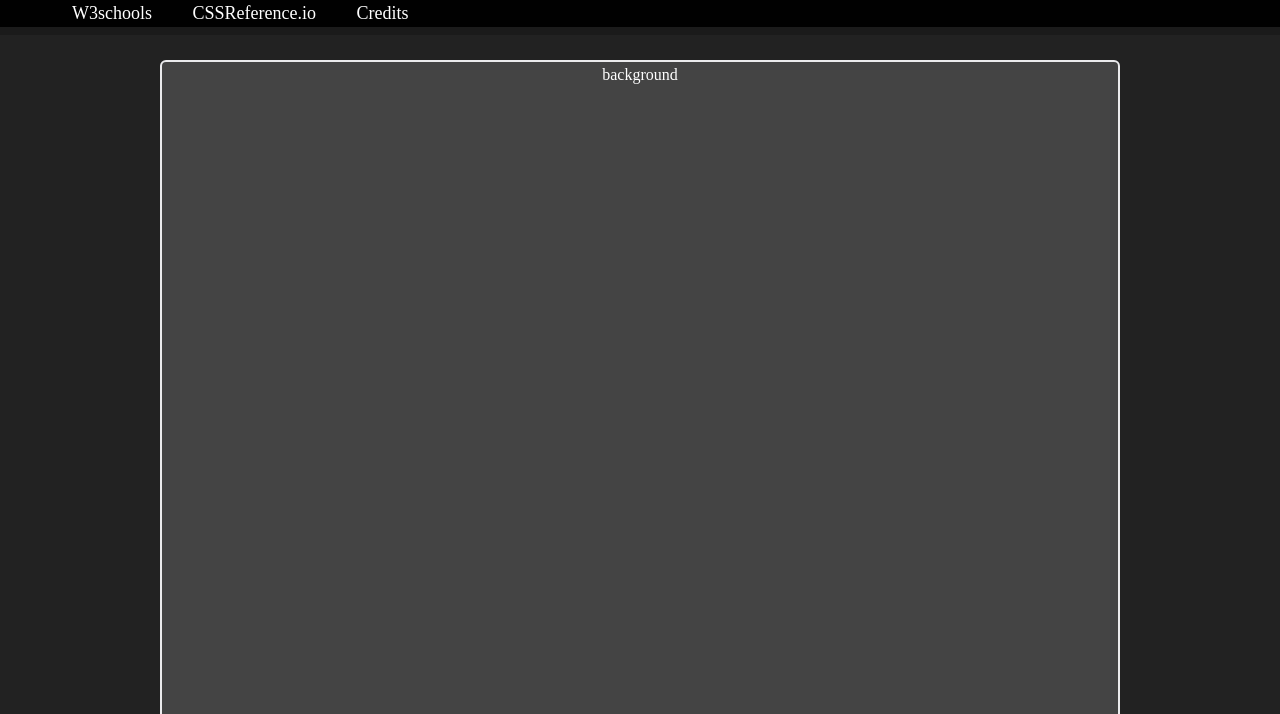
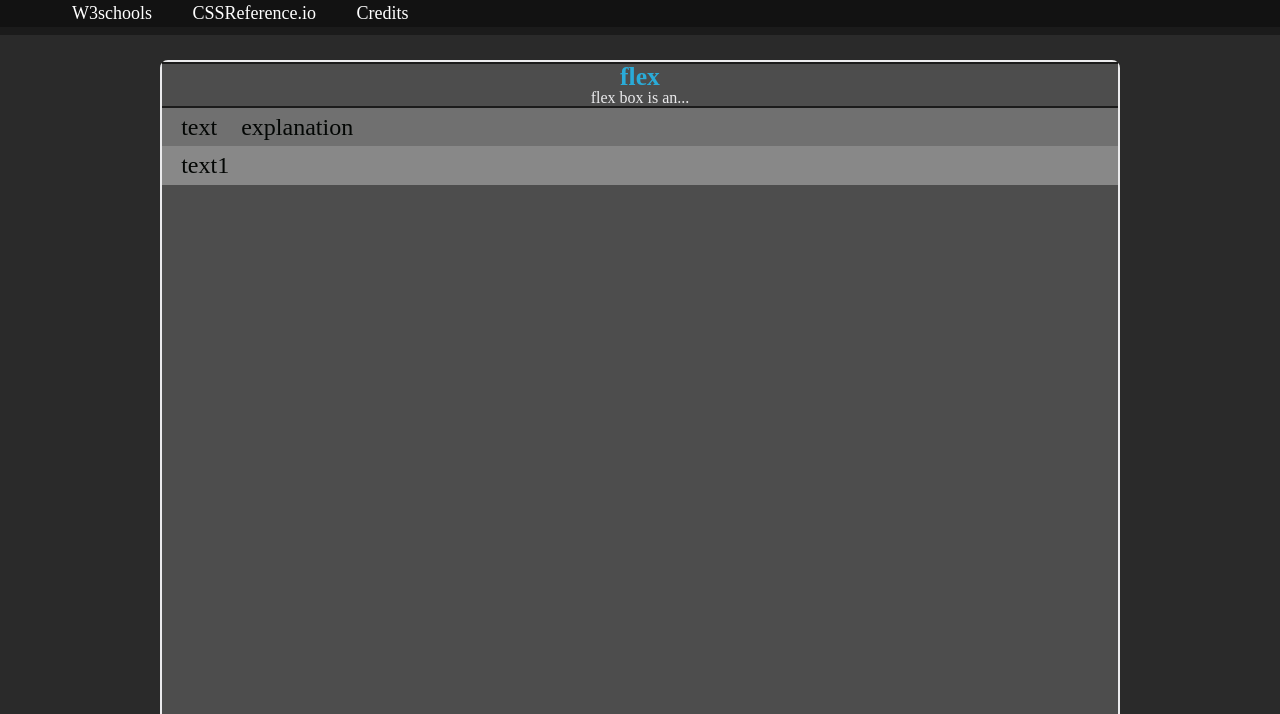
Before and after one commit to kripticni/Web, a plain HTML site: page css/projects/css-index/index.html in a window 1280 px wide. Shown: the part 86-800 px from the top of the page. Drawn offline with Linux system fonts and the light colour scheme.

Commit message:
further work on css for the css-index website

```diff
--- a/css/projects/css-index/css/style.css
+++ b/css/projects/css-index/css/style.css
@@ -34,7 +34,7 @@ body, html {
 
 	width: 100%;
 
-	background: #010101;
+	background: #121212;
 	color: white;
 
 	border-bottom-width: 8px;
@@ -66,28 +66,29 @@ body, html {
 	justify-content: center;
 	align-items: center;
 
-	background: #222;
+	background: #2a2a2a;
 	color: white;
 
-	border-top-color: #222;
+	border-top-color: #2a2a2a;
 	border-top-width: 1.6em;
 	border-top-style: solid;
 
-	border-bottom-color: #222;
+	border-bottom-color: #2a2a2a;
 	border-bottom-width: 1.6em;
 	border-bottom-style: solid;
 
 	height: auto;
 }
 
-.frame {
+#frame {
 	display: flex;
-	justify-content: center;
+	flex-direction: column;
+	justify-content: flex-start;
 
-	background: #444;
+	background: #4d4d4d;
 	color: white;
 
-	border-radius: 6px;
+	border-radius: 8px;
 	border-color: #ebebed;
 	border-style: solid;
 	border-width: 2px;
@@ -96,8 +97,73 @@ body, html {
 	width: 75vw;
 }
 
+.item-class {
+	display: flex;
+	align-items: center;
+	justify-content: center;
+
+	width: 100%;
+
+	text-align: center;
+	margin-block: 0;
+
+	border-bottom-width: 2px;
+	border-bottom-style: solid;
+	border-bottom-color: #1b1b1b;
+	border-top-width: 2px;
+	border-top-style: solid;
+	border-top-color: #1b1b1b;
+
+	background: #4d4d4d;
+	color: #030604;
+}
+
+.item-class h3 {
+	font-size: 1.6em;
+	line-height: 1.0em;
+
+	color: #2aabd8;
+
+	margin: 0;
+}
+
+.item-class p {
+	font-size: 1.0em;
+	line-height: 1.0em;
+
+	color: #ebebed;
+
+	margin: 0;
+}
+
+.item-a, .item-b {
+	display: flex;
+	justify-content: flex-start;
+	align-items: flex-start;
+
+	width: 100%;
+
+	text-align: left;
+	gap: 1em;
+	margin-right: 1em;
+	font-size: 1.5em;
+
+	color: #030604;
+
+	padding-left: 0.8em;
+	padding-right: 0.8em;
+}
+
+.item-a {
+	background: #707070;
+}
+
+.item-b {
+	background: #888888;
+}
+
 @media (max-width: 750px) {
-	.frame {
+	#frame {
 		width: 100vw;
 		height: auto;
 		border-width: 1px;
--- a/css/projects/css-index/index.html
+++ b/css/projects/css-index/index.html
@@ -23,14 +23,26 @@
 	</nav>
 
 	<main id="main">
-		<div class="frame">
-			<p>background</p>
+		<div id="frame">
+			<div class="item-class">
+				<hgroup>
+					<h3>flex</h3>
+					<p>flex box is an...</p>
+				</hgroup>
+			</div>
+			<div class="item-a">
+				<span>text</span>
+				<span>explanation</span>
+			</div>
+			<div class="item-b">
+				<span>text1</span>
+			</div>
 		</div>
 	</main>
 
 	<footer id="footer">
 		<p>Copyright &copy 2025 <a href="https://github.com/kripticni" target="_blank" rel="noopener noreferrer">kripticni</a></p>
-		<p>Source code found at <a href="https://github.com/kripticni/github/Web/tree/main/css/projects/css-index" target="_blank" rel="noopener noreferrer">Github</a>
+		<p>Source code found at <a href="https://github.com/kripticni/Web/tree/main/css/projects/css-index" target="_blank" rel="noopener noreferrer">Github</a>
 		<p>Licensed under <a href="https://www.gnu.org/licenses/gpl-3.0.txt" target="_blank" rel="noopener noreferrer">GPL 3.0</p>
 </a>
 	</footer>
```
